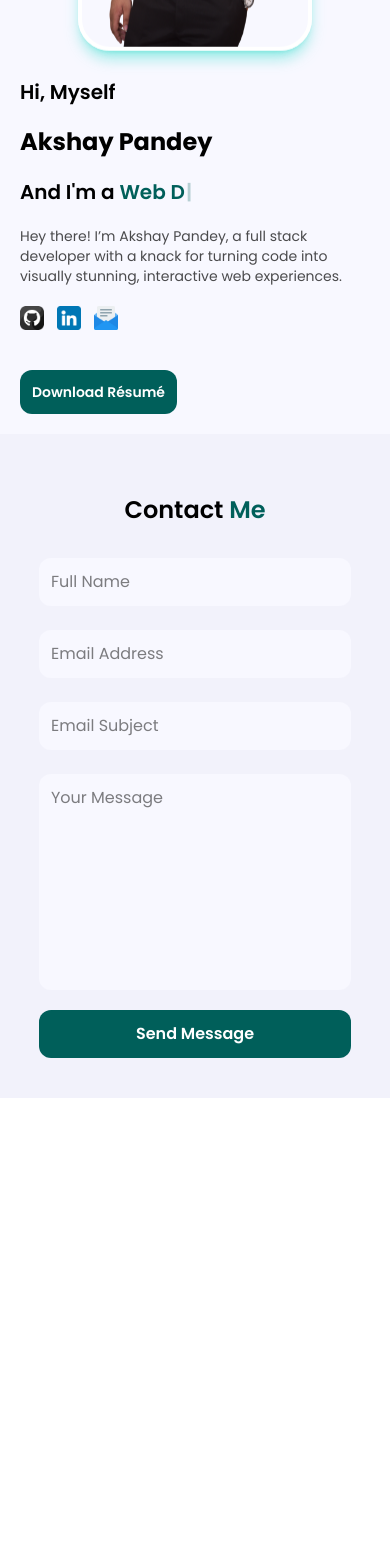
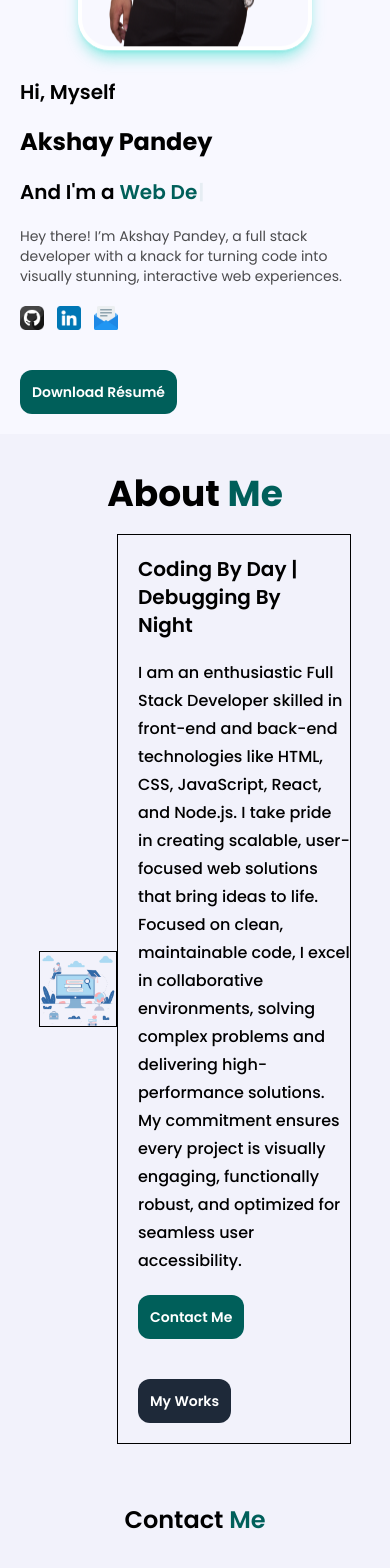
Before and after one commit to Joule-1/Portfolio, a React (Vite) app: page /about in a window 390 px wide. Shown: the part 422-1990 px from the top of the page. Before the commit the page ends 1520 px from the top, so only its background shows below. Built offline with nearby package versions, Linux system fonts and the light colour scheme.

Commit message:
Add About images and refactor theme color management; improve component structure

```diff
--- a/src/assets/index.js
+++ b/src/assets/index.js
@@ -9,6 +9,8 @@ import Logo_Light from "./Logo_Light.svg";
 import ProjectExp from "./ProjectExp.png";
 import CodeExp from "./CodeExp.png";
 import CalenderExp from "./CalenderExp.png";
+import AboutImage_Light from "./AboutImage_Light.png";
+import AboutImage_Dark from "./AboutImage_Dark.png";
 import Github from "./SocialMediaIcons/Github.png";
 import LinkedIn from "./SocialMediaIcons/LinkedIn.png";
 import Email from "./SocialMediaIcons/Email.png";
@@ -54,6 +56,8 @@ export{
     ProjectExp,
     CodeExp,
     CalenderExp,
+    AboutImage_Light,
+    AboutImage_Dark,
     Github,
     LinkedIn,
     Email,
--- a/src/components/About.jsx
+++ b/src/components/About.jsx
@@ -1,6 +1,7 @@
-import { useState, useContext, useEffect, useRef } from "react";
+import { useContext } from "react";
 import ThemeStorage from "../utils/ThemeStorage";
 import { ThemeContext } from "../utils/ThemeToggle";
+import possibleColors from "../utils/PossibleColors";
 import { JS, CSS, FrameMotion, Git, HTML, MongoDB, NodeJS, ReactJS, ReactRouter, Redux, Tailwind, Postman } from "../assets";
 
 const TechStack = [ JS, CSS, FrameMotion, Git, HTML, MongoDB, NodeJS, ReactJS, ReactRouter, Redux, Tailwind, Postman ];
@@ -8,53 +9,27 @@ const TechStack = [ JS, CSS, FrameMotion, Git, HTML, MongoDB, NodeJS, ReactJS, R
 const About = () => {
     const {theme, toggleTheme} = useContext(ThemeContext);
     const currentTheme = ThemeStorage[theme];
-    const [showReadMore, setShowReadMore] = useState(true);
 
     return(
-        <section id="about" className={`${currentTheme.GeneralBG} ${currentTheme.GeneralText} poppins-regular grid grid-cols-11 pt-13 h-screen md:gap-5 lg:gap-10`}>
-            <div className={`grid grid-cols-4 m-auto col-span-11 col-start-2 w-[90%] rounded-3xl flex h-100 border-5 border-${currentTheme.HeroColor} bg-transparent hidden md:grid md:col-span-6 lg:col-span-4 md:w-[75%] lg:w-[85%] xl:w-[78%]`}>
-                    {Object.keys(TechStack).map((index=0) => (
-                        <div key={index} className={`my-auto hover:scale-110 hover:rotate-10 transition-all duration-250 ease-in-out`}>
-                            <img src={TechStack[index]} className="mx-auto md:w-[60%] lg:w-[60%] xl:w-[45%]"/>
-                        </div>
-                    ))}
-            </div>
-            <div className="col-span-10 col-start-2 my-auto tracking-widest leading-7 pr-2 md:col-span-5 lg:col-span-6">
-                <div className="poppins-semibold text-4xl my-5 lg:text-4xl">About <span className={`text-${currentTheme.HeroColor}`}>Me</span></div>
-                <div className="poppins-semibold text-xl my-3 lg:text-3xl">Frontend Developer</div>
-                <div className="poppins-medium my-3 md:text-base lg:text-lg">
-                    I am a dedicated Web Developer with a solid foundation in HTML, CSS, and JavaScript, specializing in React. I take pride in crafting clean, scalable, and intuitive web solutions that effectively bring ideas to life. With a strong focus on writing maintainable code, I collaborate with others to solve challenges and deliver thoughtful, practical solutions.
-                    <div className={`hidden sm:${(showReadMore===true) ? (`hidden`) : (`block`)}`}>
-                        I strive to ensure that every project is visually appealing, performs efficiently, and is accessible to all users.<span className="hidden sm:inline md:hidden lg:inline"> Staying informed of industry trends and best practices allows me to continually hone my skills, ensuring that I create dynamic, user-friendly web applications. My goal is to build meaningful, functional digital experiences that leave a lasting impression while providing real value.</span>
+        <section id="about" className={`${currentTheme.GeneralBG} ${currentTheme.GeneralText} poppins-regular`}>
+            <div className="poppins-bold text-4xl pt-10 pb-5 flex justify-center">About&nbsp;<span className={`text-${currentTheme.HeroColor}`}> Me</span></div>
+                <div className="flex justify-center items-center">
+                <div className={`border-1 w-[20%]`}>
+                    <img src={currentTheme.AboutImage} alt="About Image" className="w-full" />
+                </div>
+                <div className={`border-1 w-[60%]`}>
+                    <div className="poppins-semibold text-xl m-5">Coding By Day | Debugging By Night</div>
+                    <div className="poppins-medium ml-5 leading-7">
+                    I am an enthusiastic Full Stack Developer skilled in front-end and back-end technologies like HTML, CSS, JavaScript, React, and Node.js. I take pride in creating scalable, user-focused web solutions that bring ideas to life. Focused on clean, maintainable code, I excel in collaborative environments, solving complex problems and delivering high-performance solutions. My commitment ensures every project is visually engaging, functionally robust, and optimized for seamless user accessibility.
+                    </div>
+                    <div>
+                        <button className={`rounded-xl text-sm border-4 border-transparent p-2 m-5 bg-${currentTheme.HeroColor} text-white poppins-semibold transition-all transform ease-in-out duration-200 hover:bg-transparent hover:text-${currentTheme.HeroColor} hover:border-${currentTheme.HeroColor} select-none cursor-pointer`}>Contact Me</button>
+                        <button className={`rounded-xl text-sm border-4 border-transparent p-2 m-5 bg-${currentTheme.AlternateHeroColor} text-white poppins-semibold transition-all transform ease-in-out duration-200 hover:bg-transparent hover:text-${currentTheme.AlternateHeroColor} hover:border-${currentTheme.AlternateHeroColor} select-none cursor-pointer`}>My Works</button>
                     </div>
                 </div>
-                <button onClick={() => setShowReadMore((prev) => (!prev))} className={`my-3 rounded-lg border-4 border-transparent bg-${currentTheme.HeroColor} p-2 text-white poppins-semibold transition-all transform ease-in-out duration-100 text-base hover:bg-transparent hover:text-${currentTheme.HeroColor} hover:border-${currentTheme.HeroColor} select-none cursor-pointer hidden sm:block`}>
-                    Read {(showReadMore === true ? "More" : "Less")}
-                </button>
             </div>
         </section>
     );
 };
 
-const possibleColors = {
-	Placeholder_color1: 'placeholder-black/70',
-	Placeholder_color2: 'placeholder-white/70',
-	Hover_Placeholder_color1: 'hover:placeholder-teal-800',
-	Hover_Placeholder_color2: 'hover:placeholder-yellow-400',
-	Text_color1: 'text-teal-800',
-	Text_color2: 'text-yellow-400',
-	Bg_color1: 'bg-teal-800',
-	Bg_color2: 'bg-yellow-400',
-	Border_color1: 'border-teal-800',
-	Border_color2: 'border-yellow-400',
-	Hover_color1: 'hover:text-teal-800',
-	Hover_color2: 'hover:text-yellow-400',
-	Hover_Border_color1: 'hover:border-teal-800',
-	Hover_Border_color2: 'hover:border-yellow-400',
-	Shadow_color1: 'shadow-teal-400/40',
-	Shadow_color2: 'shadow-yellow-400/40',
-	Faded_text1: 'text-black/70',
-	Faded_text2: 'text-white/70',
-};
-
 export default About;
--- a/src/components/Contact.jsx
+++ b/src/components/Contact.jsx
@@ -2,7 +2,7 @@ import { useContext, useRef, useState } from "react";
 import { ThemeContext } from "../utils/ThemeToggle";
 import ThemeStorage from "../utils/ThemeStorage";
 import emailjs from '@emailjs/browser';
-
+import possibleColors from "../utils/PossibleColors";
 
 const Contact = () => {
 	const {theme, toggleTheme} = useContext(ThemeContext);
@@ -77,25 +77,4 @@ const Contact = () => {
   )
 }
 
-const possibleColors = {
-	Placeholder_color1: 'placeholder-black/70',
-	Placeholder_color2: 'placeholder-white/70',
-	Hover_Placeholder_color1: 'hover:placeholder-teal-800',
-	Hover_Placeholder_color2: 'hover:placeholder-yellow-400',
-	Text_color1: 'text-teal-800',
-	Text_color2: 'text-yellow-400',
-	Bg_color1: 'bg-teal-800',
-	Bg_color2: 'bg-yellow-400',
-	Border_color1: 'border-teal-800',
-	Border_color2: 'border-yellow-400',
-	Hover_color1: 'hover:text-teal-800',
-	Hover_color2: 'hover:text-yellow-400',
-	Hover_Border_color1: 'hover:border-teal-800',
-	Hover_Border_color2: 'hover:border-yellow-400',
-	Shadow_color1: 'shadow-teal-400/40',
-	Shadow_color2: 'shadow-yellow-400/40',
-	Faded_text1: 'text-black/70',
-	Faded_text2: 'text-white/70',
-};
-
 export default Contact;
--- a/src/components/Home.jsx
+++ b/src/components/Home.jsx
@@ -5,6 +5,7 @@ import ThemeStorage from "../utils/ThemeStorage";
 import { useContext } from "react";
 import { ThemeContext } from "../utils/ThemeToggle";
 import Tilt from "react-parallax-tilt";
+import possibleColors from "../utils/PossibleColors";
 
 const Home = () => {
     const {theme, toggleTheme} = useContext(ThemeContext);
@@ -85,25 +86,4 @@ const Home = () => {
     );
 };
 
-const possibleColors = {
-	Placeholder_color1: 'placeholder-black/70',
-	Placeholder_color2: 'placeholder-white/70',
-	Hover_Placeholder_color1: 'hover:placeholder-teal-800',
-	Hover_Placeholder_color2: 'hover:placeholder-yellow-400',
-	Text_color1: 'text-teal-800',
-	Text_color2: 'text-yellow-400',
-	Bg_color1: 'bg-teal-800',
-	Bg_color2: 'bg-yellow-400',
-	Border_color1: 'border-teal-800',
-	Border_color2: 'border-yellow-400',
-	Hover_color1: 'hover:text-teal-800',
-	Hover_color2: 'hover:text-yellow-400',
-	Hover_Border_color1: 'hover:border-teal-800',
-	Hover_Border_color2: 'hover:border-yellow-400',
-	Shadow_color1: 'shadow-teal-400/40',
-	Shadow_color2: 'shadow-yellow-400/40',
-	Faded_text1: 'text-black/70',
-	Faded_text2: 'text-white/70',
-};
-
 export default Home;
--- a/src/components/Navbar.jsx
+++ b/src/components/Navbar.jsx
@@ -1,6 +1,7 @@
 import { useContext, useEffect, useState } from "react";
 import { ThemeContext } from "../utils/ThemeToggle";
 import ThemeStorage from "../utils/ThemeStorage";
+import possibleColors from "../utils/PossibleColors";
 
 const Navbar = () => {
     const {theme, toggleTheme} = useContext(ThemeContext);
@@ -24,7 +25,7 @@ const Navbar = () => {
             <div className="flex items-center ml-5">
                 <button className="w-7 hover:scale-105"><img src={currentTheme.Logo} alt="Logo" className="transition-all ease-in-out duration-100"/></button>
             </div>
-            <div className={`${menuDisplay ? 'block' : 'hidden'} flex flex-wrap flex-col absolute top-14 right-5 place-content-evenly items-center rounded-xl ${currentTheme.FadedText} text-sm text-center z-20 w-[40%] ${currentTheme.GeneralBG} sm:flex sm:p-0 sm:flex-row sm:static sm:w-[70%] md:w-[50%] lg:w-[40%] xl:w-[35%]`}>
+            <div className={`${menuDisplay ? 'block' : 'hidden'} flex flex-wrap flex-col absolute top-14 right-5 place-content-evenly items-center rounded-xl ${currentTheme.FadedText} text-sm text-center z-20 w-[40%] ${currentTheme.GeneralBG} sm:flex sm:p-0 sm:m-1 sm:flex-row sm:static sm:w-[70%] md:w-[50%] lg:w-[40%] xl:w-[35%]`}>
                 <div onClick={() => {window.scrollTo({top: 0, behavior: "smooth"})}} className={`${(510 > scrollPosition) ? activeLink : ""} cursor-pointer m-2`}>Home</div>
                 <div onClick={() => {window.scrollTo({top: 695, behavior: "smooth"})}} className={`${(510 < scrollPosition & 1185 > scrollPosition) ? activeLink : ""} cursor-pointer m-2`}>About</div>
                 <div onClick={() => {window.scrollTo({top: 1390, behavior: "smooth"})}} className={`${(1185 < scrollPosition & 1924 > scrollPosition) ? activeLink : ""} cursor-pointer m-2`}>Services</div>
@@ -43,26 +44,4 @@ const Navbar = () => {
     );
 };
 
-const possibleColors = {
-	Placeholder_color1: 'placeholder-black/70',
-	Placeholder_color2: 'placeholder-white/70',
-	Hover_Placeholder_color1: 'hover:placeholder-teal-800',
-	Hover_Placeholder_color2: 'hover:placeholder-yellow-400',
-	Text_color1: 'text-teal-800',
-	Text_color2: 'text-yellow-400',
-	Bg_color1: 'bg-teal-800',
-	Bg_color2: 'bg-yellow-400',
-	Border_color1: 'border-teal-800',
-	Border_color2: 'border-yellow-400',
-	Hover_color1: 'hover:text-teal-800',
-	Hover_color2: 'hover:text-yellow-400',
-	Hover_Border_color1: 'hover:border-teal-800',
-	Hover_Border_color2: 'hover:border-yellow-400',
-	Shadow_color1: 'shadow-teal-400/40',
-	Shadow_color2: 'shadow-yellow-400/40',
-	Faded_text1: 'text-black/70',
-	Faded_text2: 'text-white/70',
-};
-
-
 export default Navbar;
--- /dev/null
+++ b/src/utils/PossibleColors.js
@@ -0,0 +1,28 @@
+const possibleColors = {
+	Placeholder_color1: 'placeholder-black/70',
+	Placeholder_color2: 'placeholder-white/70',
+	Hover_Placeholder_color1: 'hover:placeholder-teal-800',
+	Hover_Placeholder_color2: 'hover:placeholder-yellow-400',
+	Text_color1: 'text-teal-800',
+	Text_color2: 'text-yellow-400',
+	Bg_Alternate_color1: 'bg-gray-800',
+	Bg_Alternate_color2: 'bg-cyan-500',
+	Bg_color1: 'bg-teal-800',
+	Bg_color2: 'bg-yellow-400',
+	Border_color1: 'border-teal-800',
+	Border_color2: 'border-yellow-400',
+	Hover_Alternate_color1: 'hover:text-gray-800',
+	Hover_Alternate_color2: 'hover:text-cyan-500',
+	Hover_color1: 'hover:text-teal-800',
+	Hover_color2: 'hover:text-yellow-400',
+	Hover_Border_Alternate_color1: 'hover:border-gray-800',
+	Hover_Border_Alternate_color2: 'hover:border-cyan-500',
+	Hover_Border_color1: 'hover:border-teal-800',
+	Hover_Border_color2: 'hover:border-yellow-400',
+	Shadow_color1: 'shadow-teal-400/40',
+	Shadow_color2: 'shadow-yellow-400/40',
+	Faded_text1: 'text-black/70',
+	Faded_text2: 'text-white/70',
+};
+
+export default possibleColors
--- a/src/utils/ThemeStorage.js
+++ b/src/utils/ThemeStorage.js
@@ -1,4 +1,15 @@
-import { Logo_Light, Logo_Dark, Go_Light, Go_Dark, ThemeToggle_Light, ThemeToggle_Dark, NavbarMenu_Light, NavbarMenu_Dark, CloseIcon_Light, CloseIcon_Dark } from "../assets";
+import { Logo_Light,
+        Logo_Dark,
+        Go_Light, Go_Dark,
+        ThemeToggle_Light,
+        ThemeToggle_Dark,
+        NavbarMenu_Light,
+        NavbarMenu_Dark,
+        CloseIcon_Light,
+        CloseIcon_Dark,
+        AboutImage_Light,
+        AboutImage_Dark,
+        } from "../assets";
 
 
 const ThemeStorage = {
@@ -8,7 +19,9 @@ const ThemeStorage = {
         CloseIcon: CloseIcon_Light,
         Logo: Logo_Light,
         Go: Go_Light,
+        AboutImage: AboutImage_Light,
         HeroColor: "teal-800",
+        AlternateHeroColor: "gray-800",
         HomeBG: "bg-[#F8F8FF]",
         GeneralText: "text-black",
         OppositeGeneralText: "text-white",
@@ -25,7 +38,9 @@ const ThemeStorage = {
         CloseIcon: CloseIcon_Dark,
         Logo: Logo_Dark,
         Go: Go_Dark,
+        AboutImage: AboutImage_Dark,
         HeroColor: "yellow-400",
+        AlternateHeroColor: "cyan-500",
         HomeBG: "bg-gradient-to-r from-[#2E1A47] to-[#4B3F72]",
         GeneralText: "text-white",
         OppositeGeneralText: "text-black",
--- a/src/utils/ThemeToggle.jsx
+++ b/src/utils/ThemeToggle.jsx
@@ -19,8 +19,8 @@ function ThemeToggle() {
     <ThemeContext.Provider value={{theme, toggleTheme}}>
 		<Navbar />
 		<Home />
-		{/* <About />
-		<Services />
+		<About />
+		{/*<Services />
 		<Projects />*/}
 		<Contact />
     </ThemeContext.Provider>
```
Also changed, not shown: src/assets/AboutImage_Dark.png (added), src/assets/AboutImage_Light.png (added).
